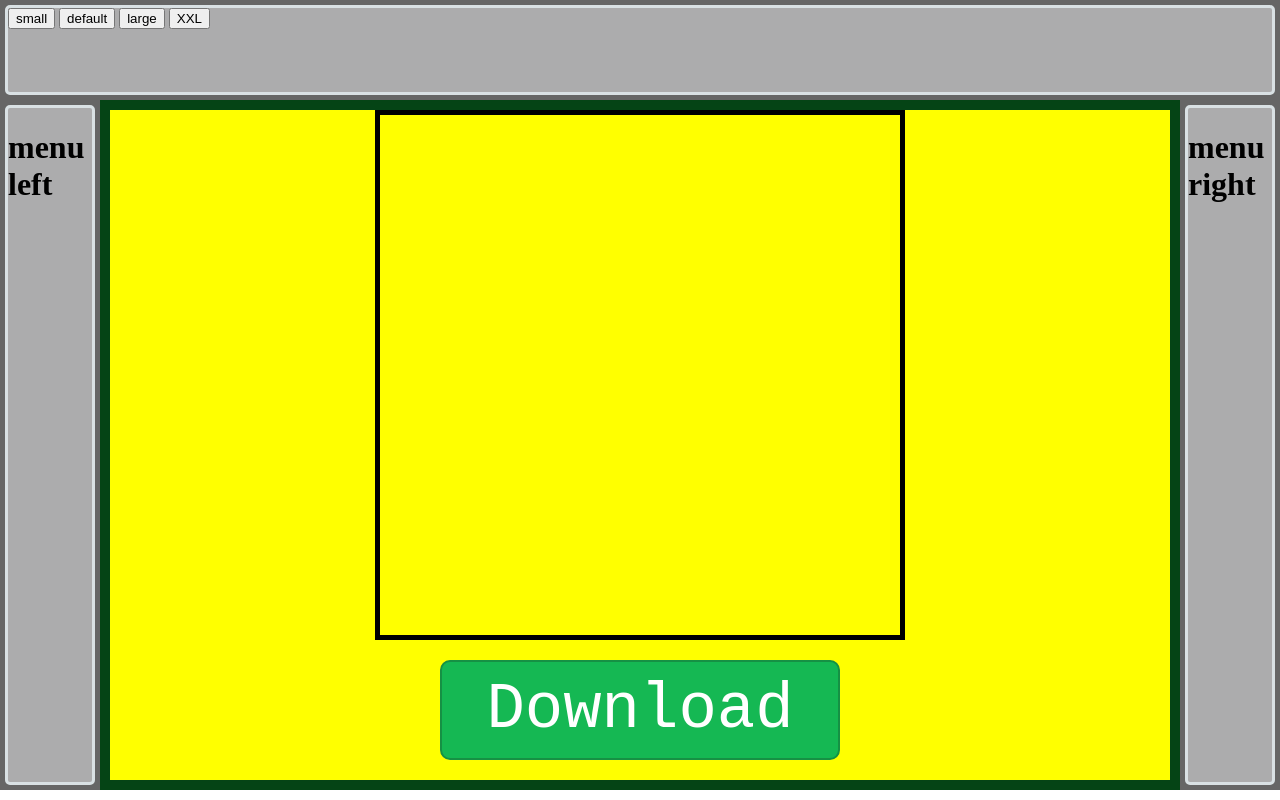
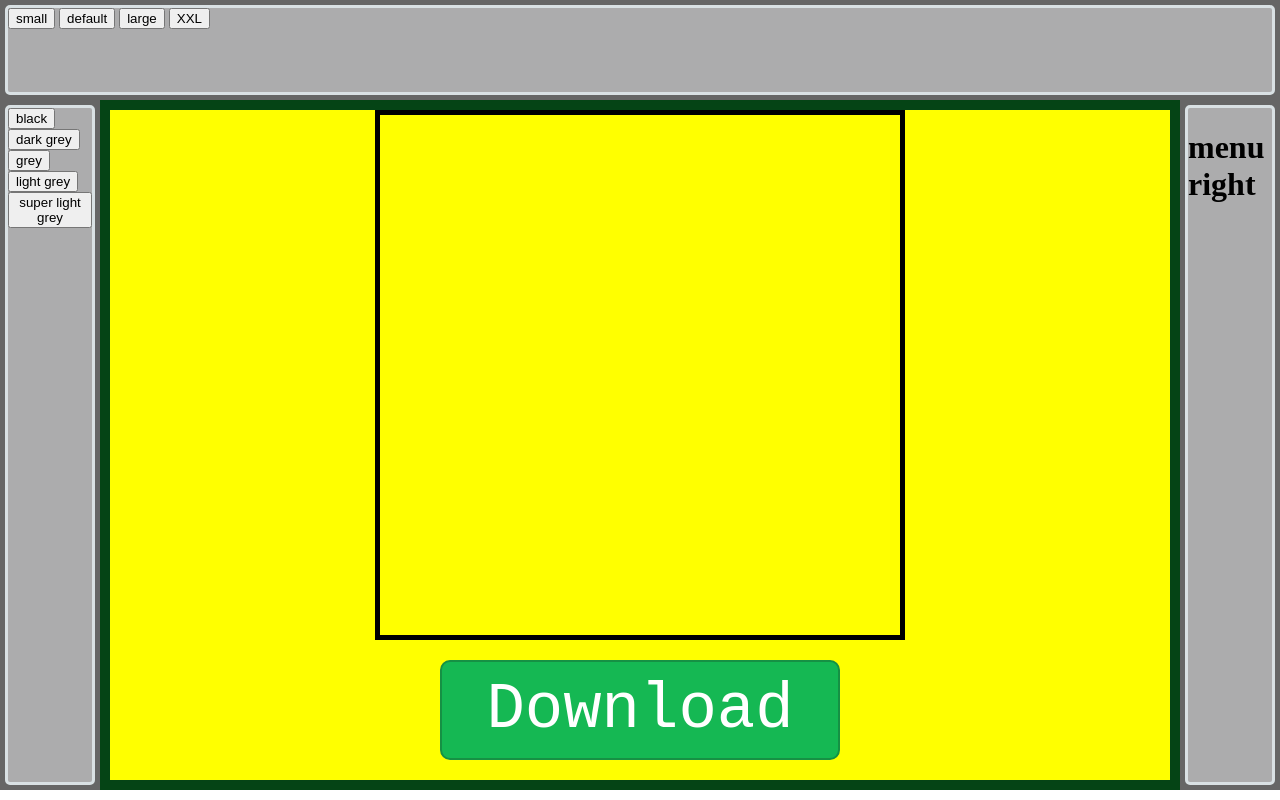
Before and after one commit to ChillerDragon/qpaw, a plain HTML site: page index.html in a window 1280 px wide. Drawn offline with Linux system fonts and the light colour scheme.

Commit message:
5 shades of grey

```diff
--- a/global_vars.js
+++ b/global_vars.js
@@ -6,6 +6,9 @@ let isDraw = false;
 
 // configs
 let drawSize = 5;
+let drawColorR = 0;
+let drawColorG = 0;
+let drawColorB = 0;
 
 // smooth drawing
 const clickX = new Array();
--- a/index.html
+++ b/index.html
@@ -26,7 +26,21 @@
             <button onclick="drawSize=40">XXL</button>
         </div>
         <div class="menu-bar menu-left">
-            <h1>menu left</h1>
+            <button onclick="drawColorR=drawColorG=drawColorB=0">
+                black
+            </button>
+            <button onclick="drawColorR=drawColorG=drawColorB=44">
+                dark grey
+            </button>
+            <button onclick="drawColorR=drawColorG=drawColorB=77">
+                grey
+            </button>
+            <button onclick="drawColorR=drawColorG=drawColorB=120">
+                light grey
+            </button>
+            <button onclick="drawColorR=drawColorG=drawColorB=200">
+                super light grey
+            </button>
         </div>
         <div class="menu-bar menu-right">
             <h1>menu right</h1>
@@ -36,9 +50,6 @@
             <a id="download" download="qpaw_output.png"><button type="button" id="btn-download" onClick="download()">Download</button></a>
         </div>
     </div>
-
-
-
     <script src="global_vars.js"></script>
     <script src="mouse_events.js"></script>
     <script src="download.js"></script>
--- a/qpaw.js
+++ b/qpaw.js
@@ -36,7 +36,8 @@ function drawDefault(x, y, dragging) {
 function reDraw() {
     imgCtx.clearRect(0, 0, imgCanvas.width, imgCanvas.height); // Clears the canvas
 
-    imgCtx.strokeStyle = "#000";
+    // imgCtx.strokeStyle = "#000";
+    imgCtx.strokeStyle = `rgb(${drawColorR},${drawColorG},${drawColorB})`;
     imgCtx.lineJoin = "round";
     imgCtx.lineWidth = drawSize;
 
```
